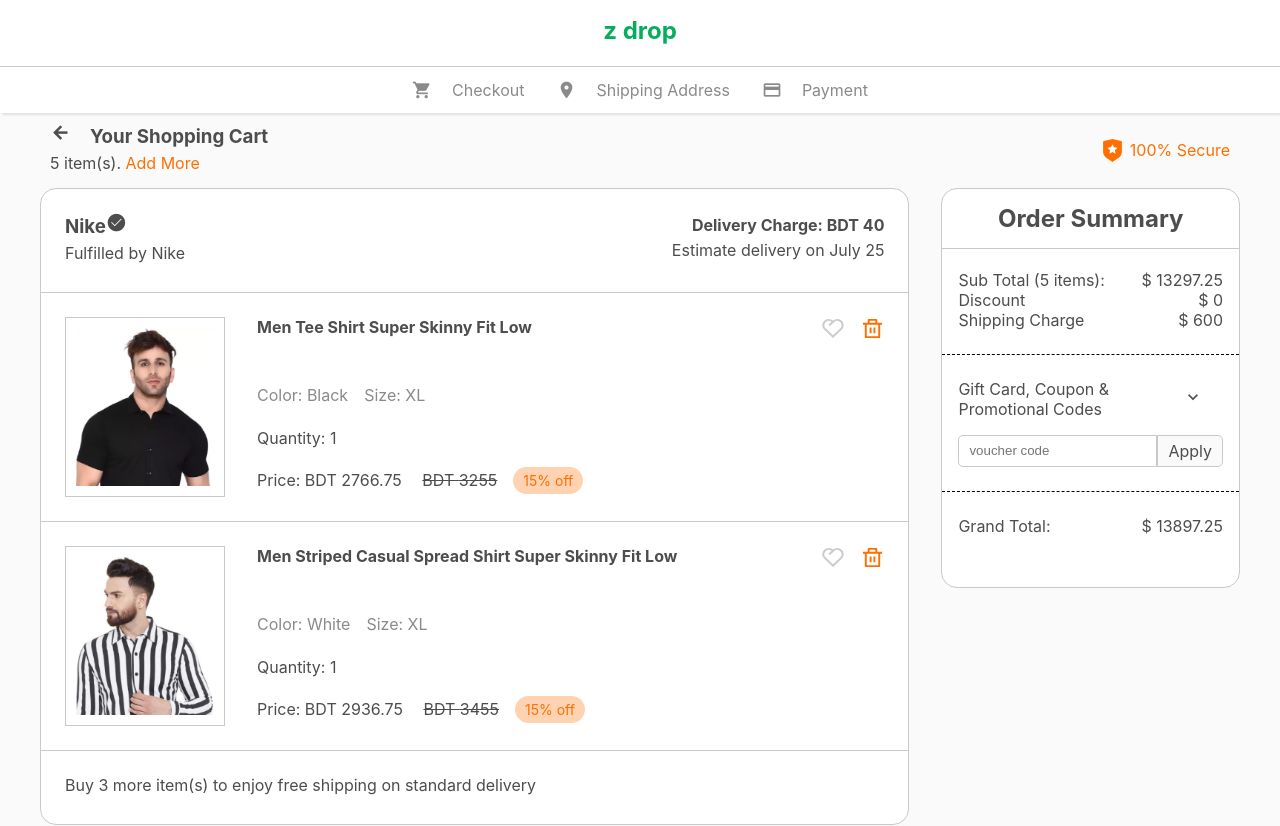
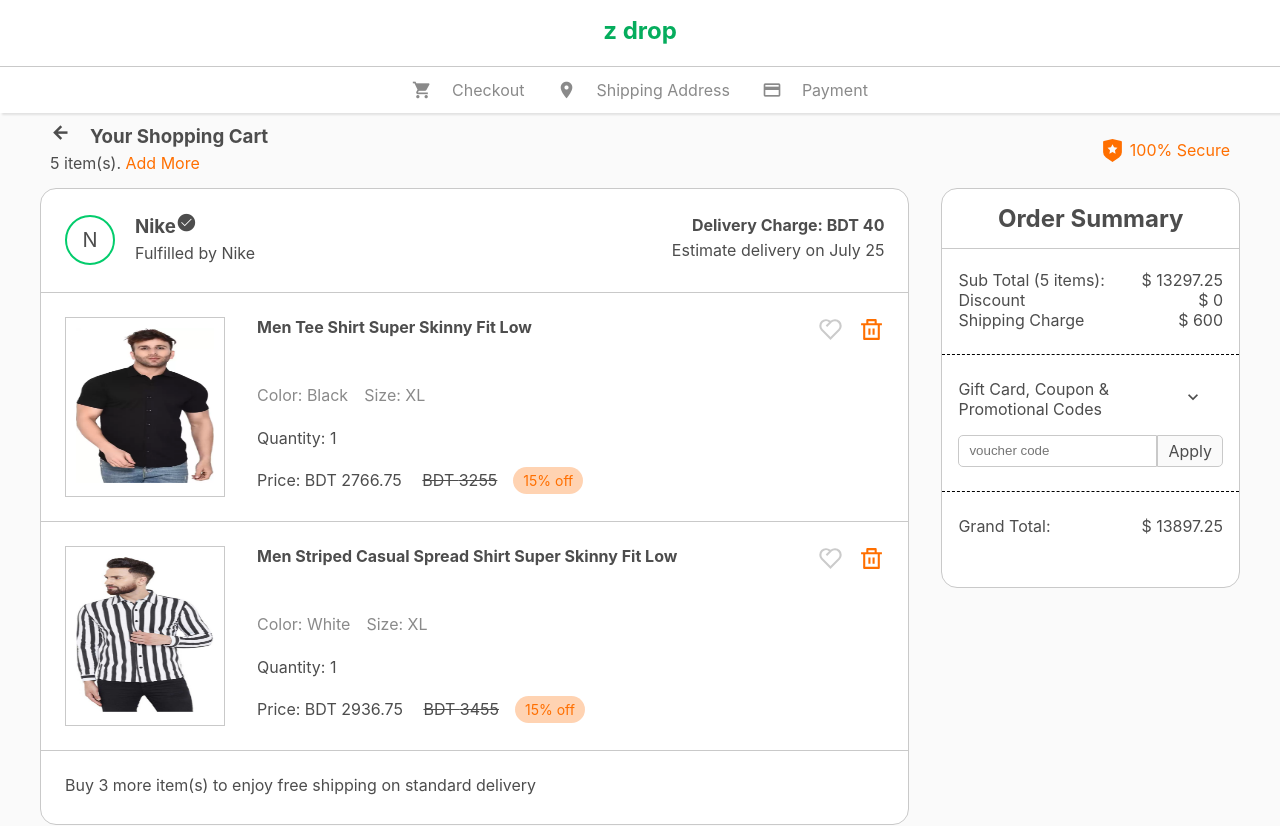
Before and after one commit to ishtiak-ahmed/z-drop, a Next.js app: page /cart in a window 1280 px wide. Shown: the top 826 px of the page. Built offline with nearby package versions, Linux system fonts and the light colour scheme.

Commit message:
uploading with build version

```diff
--- a/Components/Checkout.tsx
+++ b/Components/Checkout.tsx
@@ -1,9 +1,10 @@
 import { useEffect, useState } from "react";
 import { useSelector } from "react-redux";
+import { RootState } from "../type";
 import Orders from "./Orders";
 
 const Checkout = () => {
-  const cart = useSelector((state) => state.cart);
+  const cart = useSelector((state: RootState) => state.cart);
   const [filterData, setFilterData] = useState({});
   useEffect(() => {
     const newData = {};
--- a/Components/OrderItem.tsx
+++ b/Components/OrderItem.tsx
@@ -3,8 +3,9 @@
 import { removeFromCart } from "../Redux/Actions/cartActions";
 import classes from "../styles/Checkout.module.scss";
 import heart from "/img/heart.svg";
+import Image from "next/image";
 
-const OrderItem = ({ item }: OrderType) => {
+const OrderItem = ({ item }) => {
   const dispatch = useDispatch();
   const handleRemove = () => {
     dispatch(removeFromCart(item.id));
@@ -13,7 +14,13 @@
     <div className={classes.orders__item}>
       <div className={classes.orders__item__img}>
         <div className={classes.orders__item__img__inner}>
-          <img src={item.image} alt="product image" />
+          {/* <img src={item.image} alt="product image" /> */}
+          <Image
+            src={item.image}
+            width={160}
+            height={180}
+            alt="Product Image"
+          />
         </div>
       </div>
       <div className={classes.orders__item__info}>
@@ -31,10 +38,10 @@
       </div>
       <div className={classes.orders__item__btn}>
         <span className="btn">
-          <img src="/img/heart.svg" alt="" />
+          <Image src="/img/heart.svg" alt="" height={25} width={25} />
         </span>
         <span className="btn" onClick={handleRemove}>
-          <img src="/img/delete.svg" alt="" />
+          <Image src="/img/delete.svg" alt="" width={25} height={25} />
         </span>
       </div>
     </div>
--- a/Components/OrderSummary.tsx
+++ b/Components/OrderSummary.tsx
@@ -1,11 +1,15 @@
 import { useEffect, useState } from "react";
 import { useSelector } from "react-redux";
 import classes from "../styles/Summary.module.scss";
+import { RootState } from "../type";
 import Icon from "./Icon";
 
 const OrderSummary = () => {
-  const cart = useSelector((state) => state.cart);
-  const [summary, setSummary] = useState({});
+  const cart = useSelector((state: RootState) => state.cart);
+  const [summary, setSummary] = useState({
+    total: 0,
+    item: 0,
+  });
 
   useEffect(() => {
     const total: number = cart.reduce(
@@ -13,11 +17,7 @@
       0
     );
     const item: number = cart.length;
-    const deliveryCharge: number = cart.reduce(
-      (sum, item) => sum + item.delivery,
-      0
-    );
-    setSummary({ total, item, deliveryCharge });
+    setSummary({ total, item });
   }, [cart]);
   return (
     <div className={classes.order__summary}>
--- a/Components/Orders.tsx
+++ b/Components/Orders.tsx
@@ -3,10 +3,13 @@
 import classes from "../styles/Checkout.module.scss";
 import Icon from "./Icon";
 
-const Orders = ({ orders }: OrderType[]) => {
+const Orders = ({ orders }) => {
   return (
     <div className={classes.orders}>
       <div className={classes.orders__header}>
+        <div className={classes.orders__header__logo}>
+          <span>{orders[0].company[0]}</span>
+        </div>
         <div>
           <h3>
             {orders[0].company}
--- a/Redux/Reducers/cartReducers.js
+++ b/Redux/Reducers/cartReducers.js
@@ -32,7 +32,7 @@
     color: "Black",
     size: "XL",
     delivery: 40,
-    image: "/img/striped.png",
+    image: "/img/black-t.png",
   },
   {
     name: "Men Striped Shirt Skinny Fit Low",
@@ -46,7 +46,7 @@
     image: "/img/striped.png",
   },
   {
-    name: "Men Striped Casual Spread Shirt Super Skinny Fit Low",
+    name: "Spa Master Molecule",
     id: 9,
     price: 3025,
     company: "Adidas",
--- a/pages/api/hello.ts
+++ /dev/null
@@ -1,7 +0,0 @@
-// Next.js API route support: https://nextjs.org/docs/api-routes/introduction
-
-import { NextApiRequest, NextApiResponse } from "next"
-
-export default (req: NextApiRequest, res: NextApiResponse) => {
-  res.status(200).json({ name: 'John Doe' })
-}
--- a/pages/cart.tsx
+++ b/pages/cart.tsx
@@ -1,12 +1,13 @@
+import Image from "next/image";
 import { useSelector } from "react-redux";
 import Checkout from "../Components/Checkout";
 import Header from "../Components/Header";
 import Icon from "../Components/Icon";
 import OrderSummary from "../Components/OrderSummary";
-import { OrderType } from "../type";
+import { OrderType, RootState } from "../type";
 
 const Cart = () => {
-  const cartdata: OrderType[] = useSelector((state) => state.cart);
+  const cartdata: OrderType[] = useSelector((state: RootState) => state.cart);
   return (
     <>
       <Header />
@@ -22,7 +23,12 @@
           </p>
         </div>
         <div className="cart__header__badge">
-          <img src="/img/shield-star-fill.svg" alt="" />
+          <Image
+            src="/img/shield-star-fill.svg"
+            alt=""
+            width={25}
+            height={25}
+          />
           <span className="highlights">100% Secure</span>
         </div>
       </div>
--- a/styles/Checkout.module.scss
+++ b/styles/Checkout.module.scss
@@ -8,9 +8,19 @@
   &__header {
     padding: 1.5em;
     border-bottom: 1px solid $lighter-gray;
-    display: flex;
-    justify-content: space-between;
+    display: grid;
+    grid-template-columns: auto 1fr auto;
     align-items: center;
+    &__logo {
+      height: 50px;
+      width: 50px;
+      border-radius: 50%;
+      border: 2px solid $light-green;
+      font-size: 20px;
+      display: grid;
+      place-items: center;
+      margin-right: 1em;
+    }
     &__right {
       text-align: right;
     }
--- a/type.ts
+++ b/type.ts
@@ -7,3 +7,7 @@
     size: string
     company: string
 }
+
+export type RootState = {
+    cart: OrderType[]
+}
```
Also changed, not shown: 1 other file (tests, documents, lock files or other folders).
